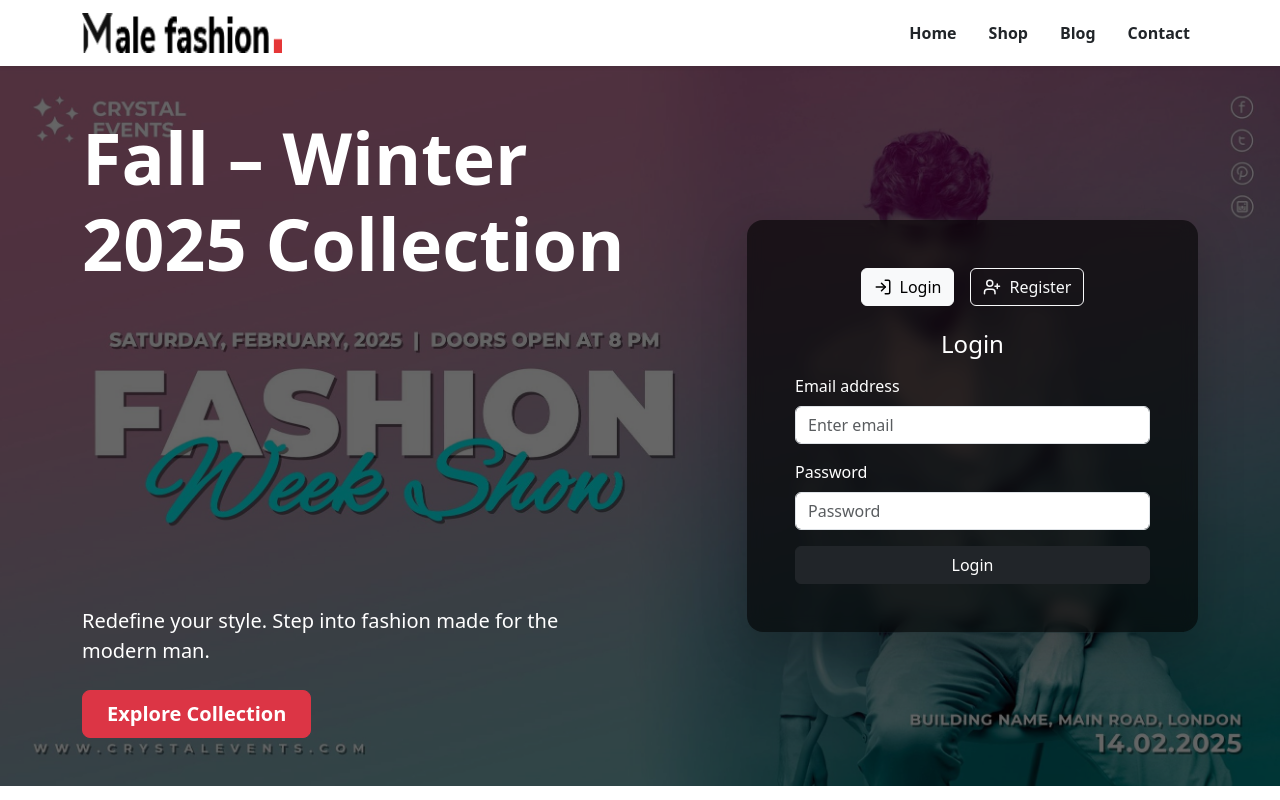
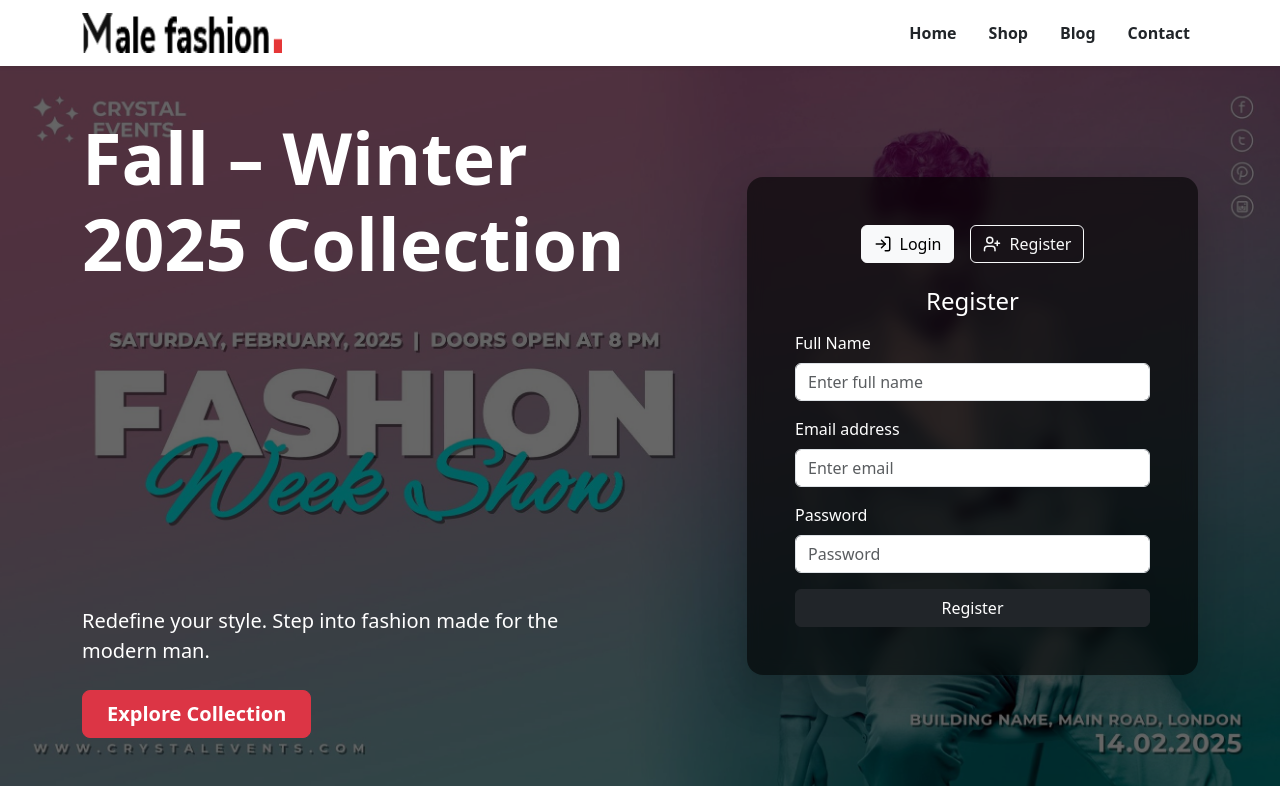
Before and after one commit to aniket7719/E-Commerce, a React (Vite) app: page / in a window 1280 px wide. Shown: the top 800 px of the page. Built offline with nearby package versions, Linux system fonts and the light colour scheme.

Commit message:
registration

```diff
--- a/src/components/Hero.jsx
+++ b/src/components/Hero.jsx
@@ -76,7 +76,7 @@ const Hero = () => {
               </div>
 
               {/* Conditional Form */}
-              {isLogin ? <LoginForm /> : <RegisterForm />}
+              {isLogin ?   <RegisterForm /> : <LoginForm />}
             </div>
           </div>
         </div>
```
